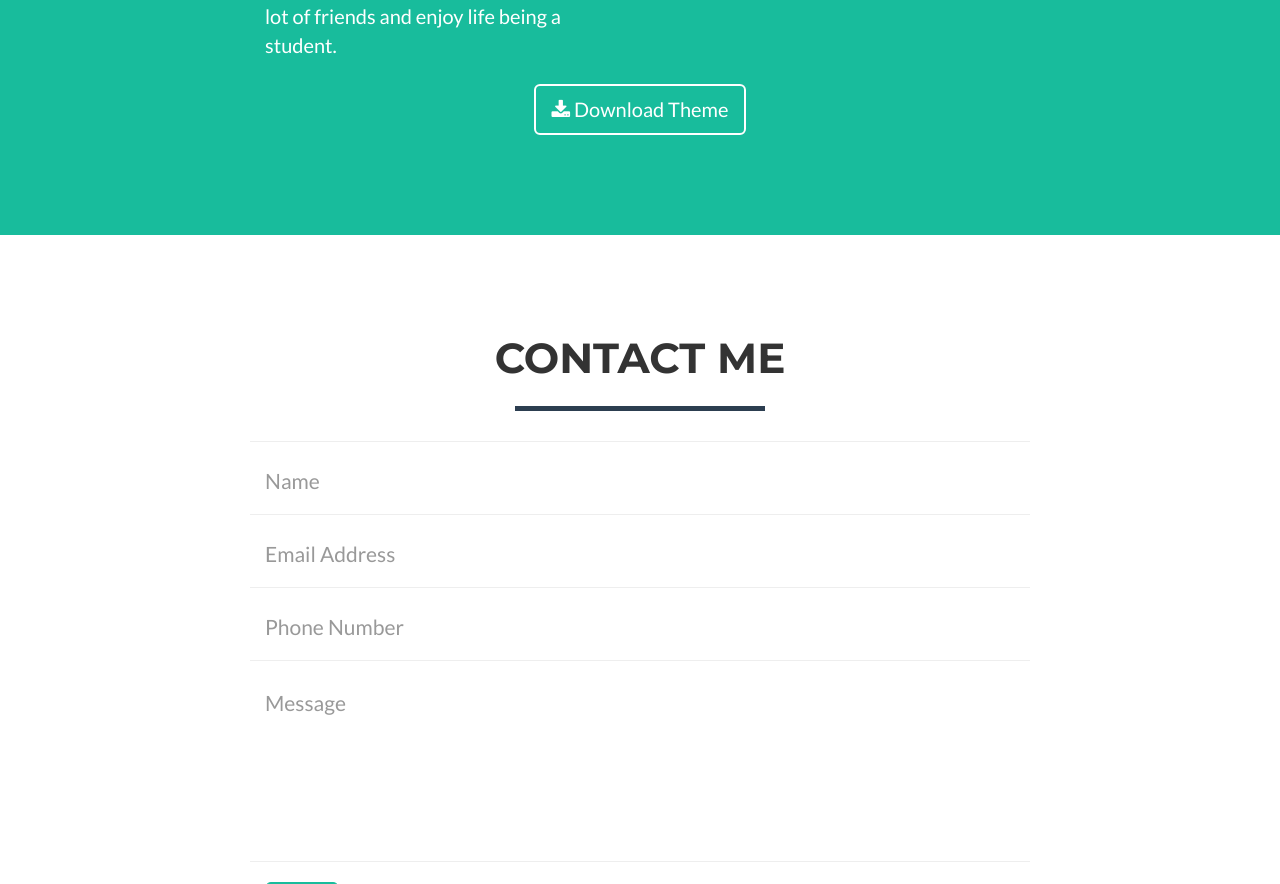
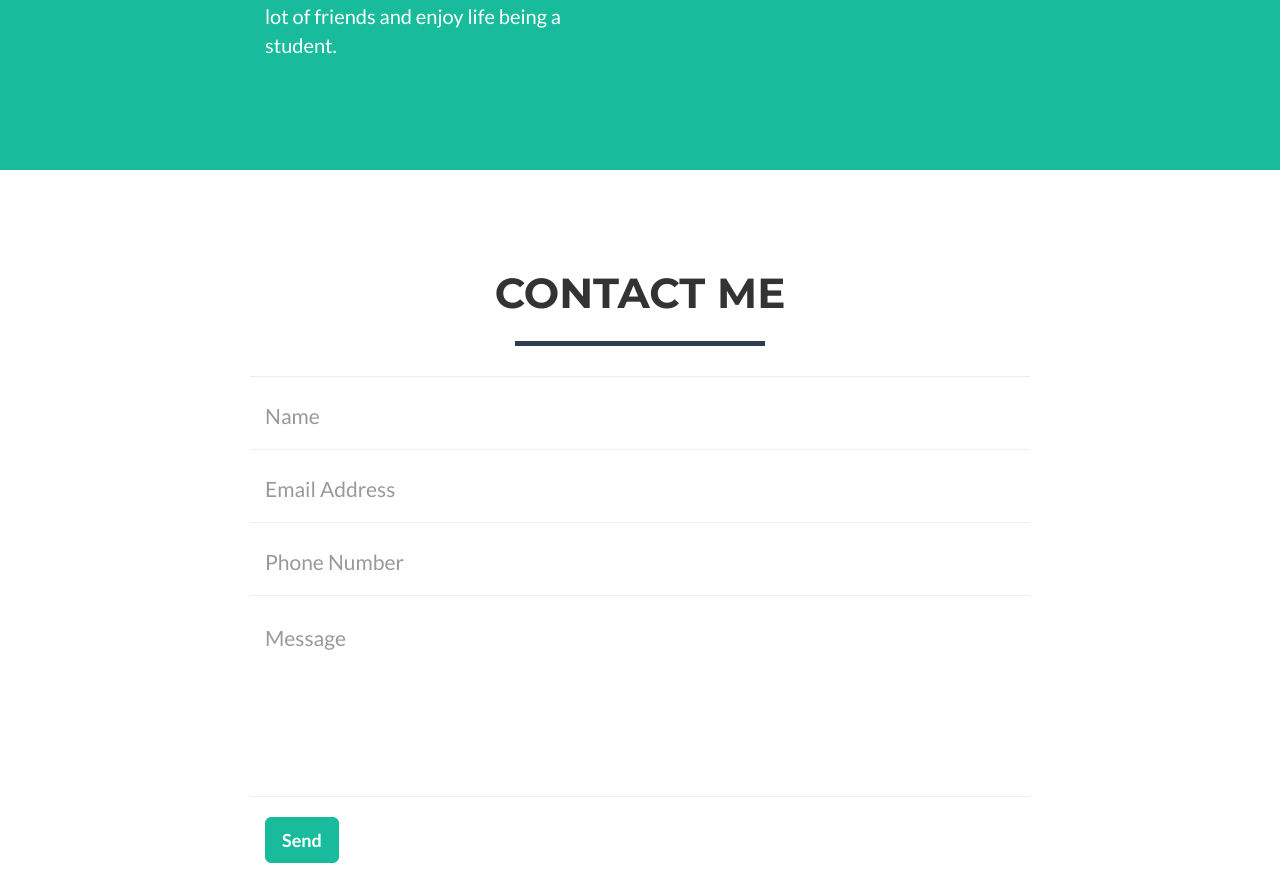
Before and after one commit to domarsonrivera/doms.github.io, a website: page index.html in a window 1280 px wide. Shown: the part 2131-3015 px from the top of the page. Drawn offline with nearby package versions, Linux system fonts and the light colour scheme.

Commit message:
Update index.html

```diff
--- a/index.html
+++ b/index.html
@@ -175,8 +175,6 @@
                     <p>I studied highschool at Cordillera Career Development College. Highschool life was a bit more fun. I was also lucky enough to be a part of the highschool basketball varsity and improved my knowledge in the game of basketball. I was a varsity from 2nd year to 4th year.</p>
                 </div>
                 <div class="col-lg-8 col-lg-offset-2 text-center">
-                    <a href="#" class="btn btn-lg btn-outline">
-                        <i class="fa fa-download"></i> Download Theme
                     </a>
                 </div>
             </div>
```
